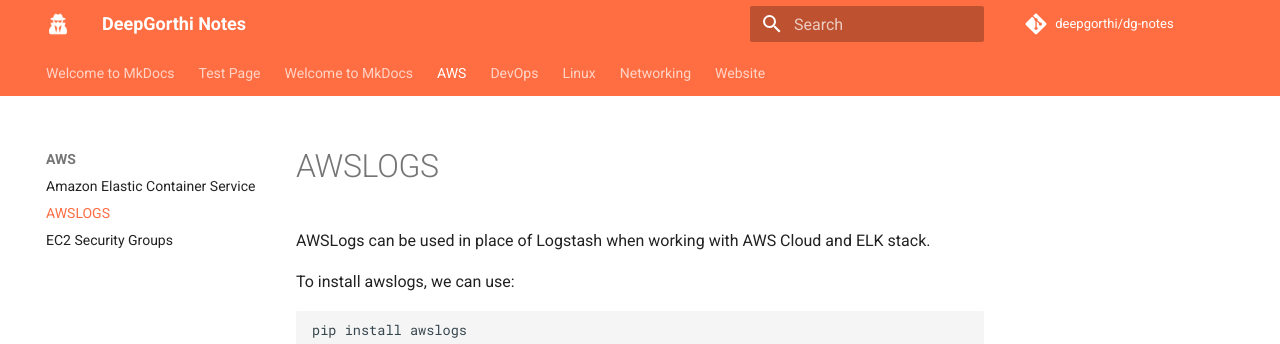
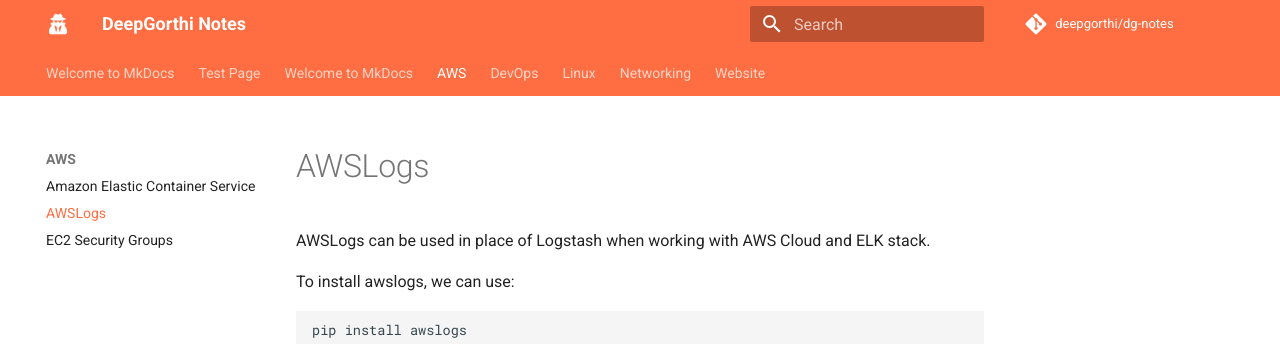
Before and after one commit to deepgorthi/dg-notes, an MkDocs documentation site: the page built from docs/AWS/awslogs.md, in a window 1280 px wide and 1026 px high. Shown: the top 344 px of the window. Built offline with MkDocs 1.6.1 and Material for MkDocs 9.7.7, drawn with Linux system fonts in a browser that asks for light colours; comment, search, counter and statistics services are not loaded.

```diff
--- a/docs/AWS/awslogs.md
+++ b/docs/AWS/awslogs.md
@@ -1,4 +1,4 @@
-# AWSLOGS
+# AWSLogs
 
 AWSLogs can be used in place of Logstash when working with AWS Cloud and ELK stack.
 
```
